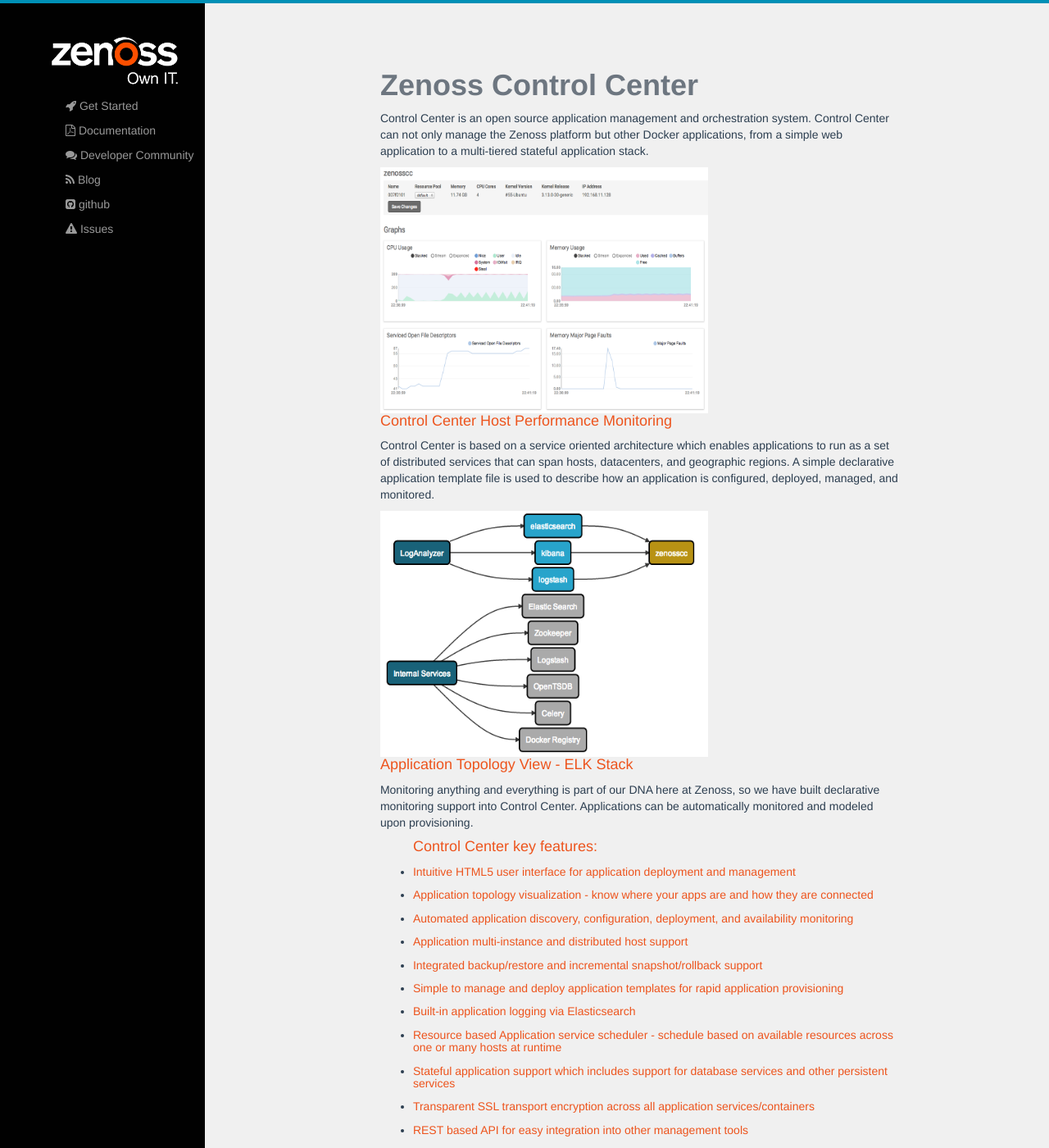
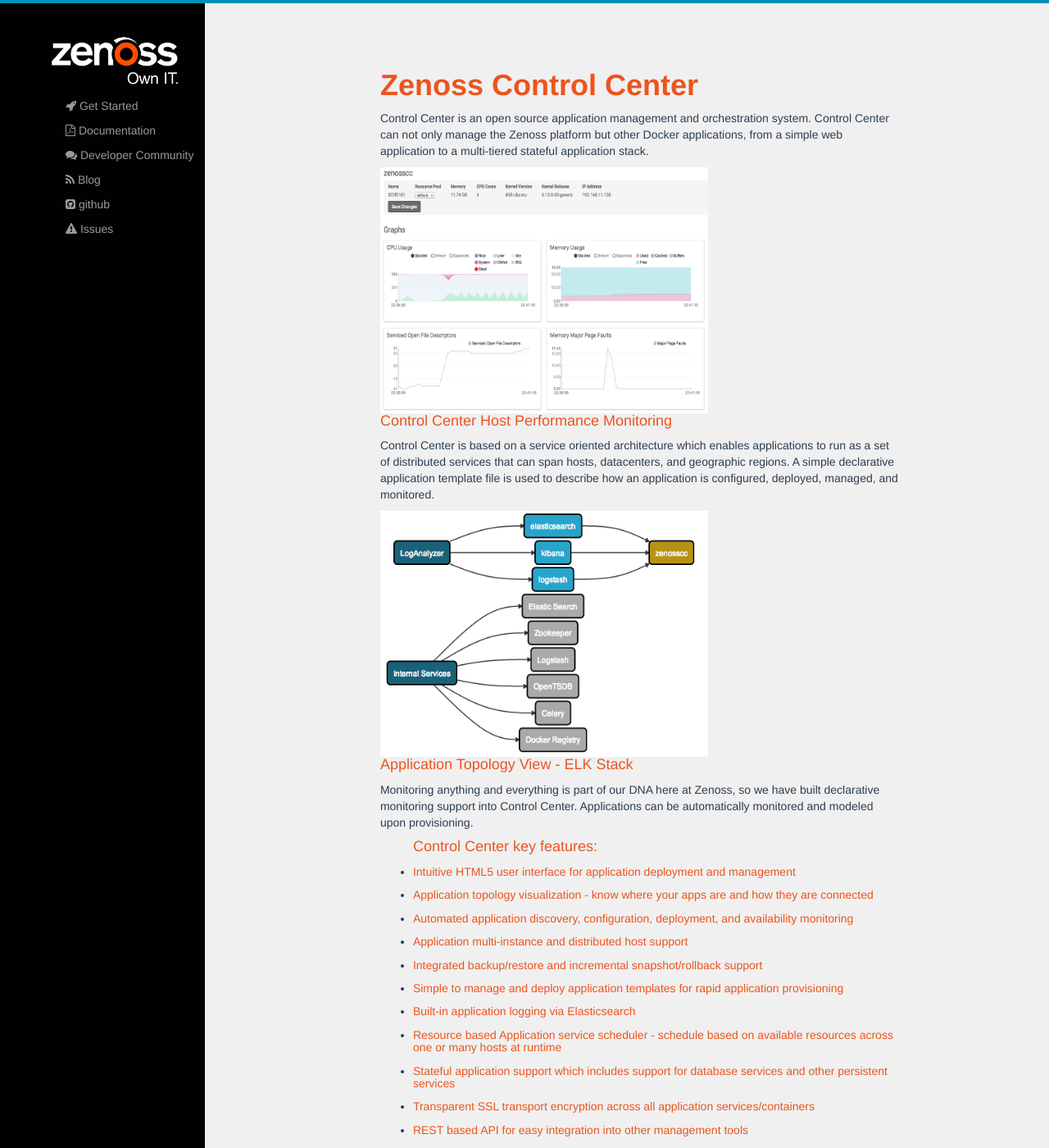
Before and after one commit to control-center/zenoss.io, a Jekyll site: the page built from index.html, in a window 1280 px wide and 1400 px high. Shown: the whole window at 82% size. Built offline with Jekyll 4.4.1, drawn with Linux system fonts in a browser that asks for light colours; nearby versions of some CDN libraries; Markdown is read by kramdown in place of the engine named in the settings.

Commit message:
Updated font color

```diff
--- a/css/hc.css
+++ b/css/hc.css
@@ -19,7 +19,7 @@
 h1
 {
     font-weight:700;
-    color:#6d7680
+    color:#ed541d
 }
 
 h2,h3
@@ -34,7 +34,7 @@
 
 h1 a:hover,h2 a:hover,h3 a:hover,h4 a:hover
 {
-    color:#29598c
+    color:#ed541d
 }
 
 p
```
